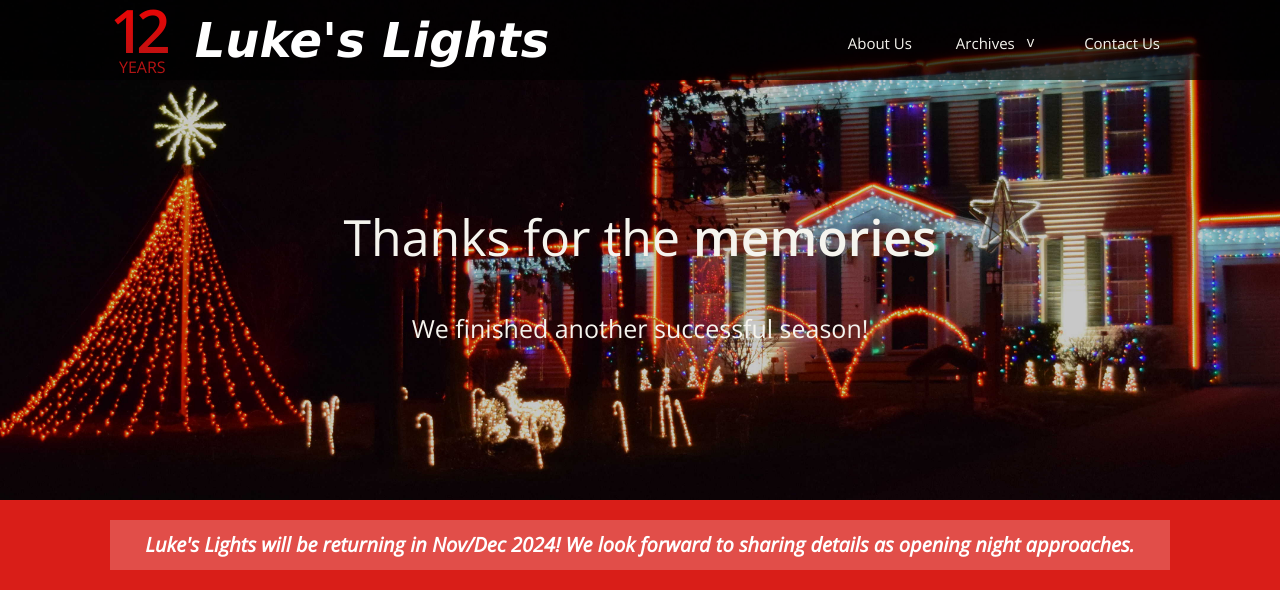
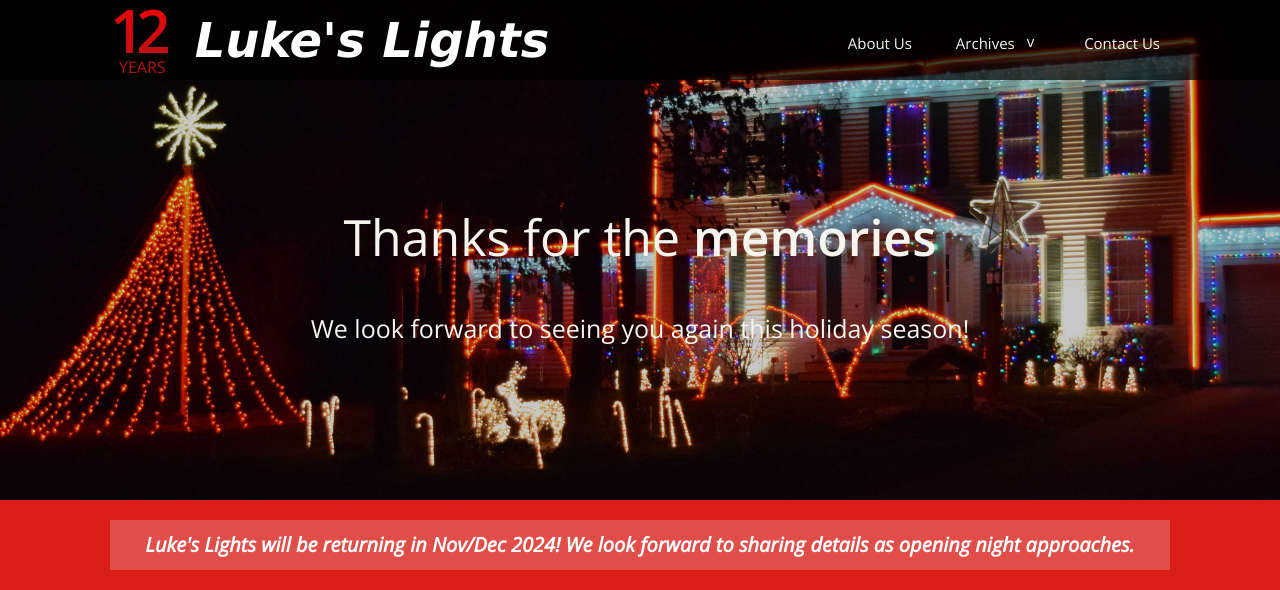
Before and after one commit to ldobson98/lukeslights, a Jekyll site: the page built from index.html, in a window 1280 px wide. Shown: the top 590 px of the page. Built offline with Jekyll 4.4.1, drawn with Linux system fonts in a browser that asks for light colours; nearby versions of some CDN libraries; grey boxes are pictures that could not be loaded.

Commit message:
Update index.html

```diff
--- a/index.html
+++ b/index.html
@@ -6,8 +6,8 @@ title: Home
 <div class="jumbotron section">
   <div class="wrap">
     <h2>Thanks for the <span>memories</span></h2>
-    <h5>We finished another successful season!</h5>
-    <!--<h5>We look forward to seeing you again this holiday season!</h5>-->
+<!--     <h5>We finished another successful season!</h5> -->
+    <h5>We look forward to seeing you again this holiday season!</h5>
     <!--<div class="update"><b>UPDATE:&nbsp;</b>.</div>-->
   </div>
 </div>
```
